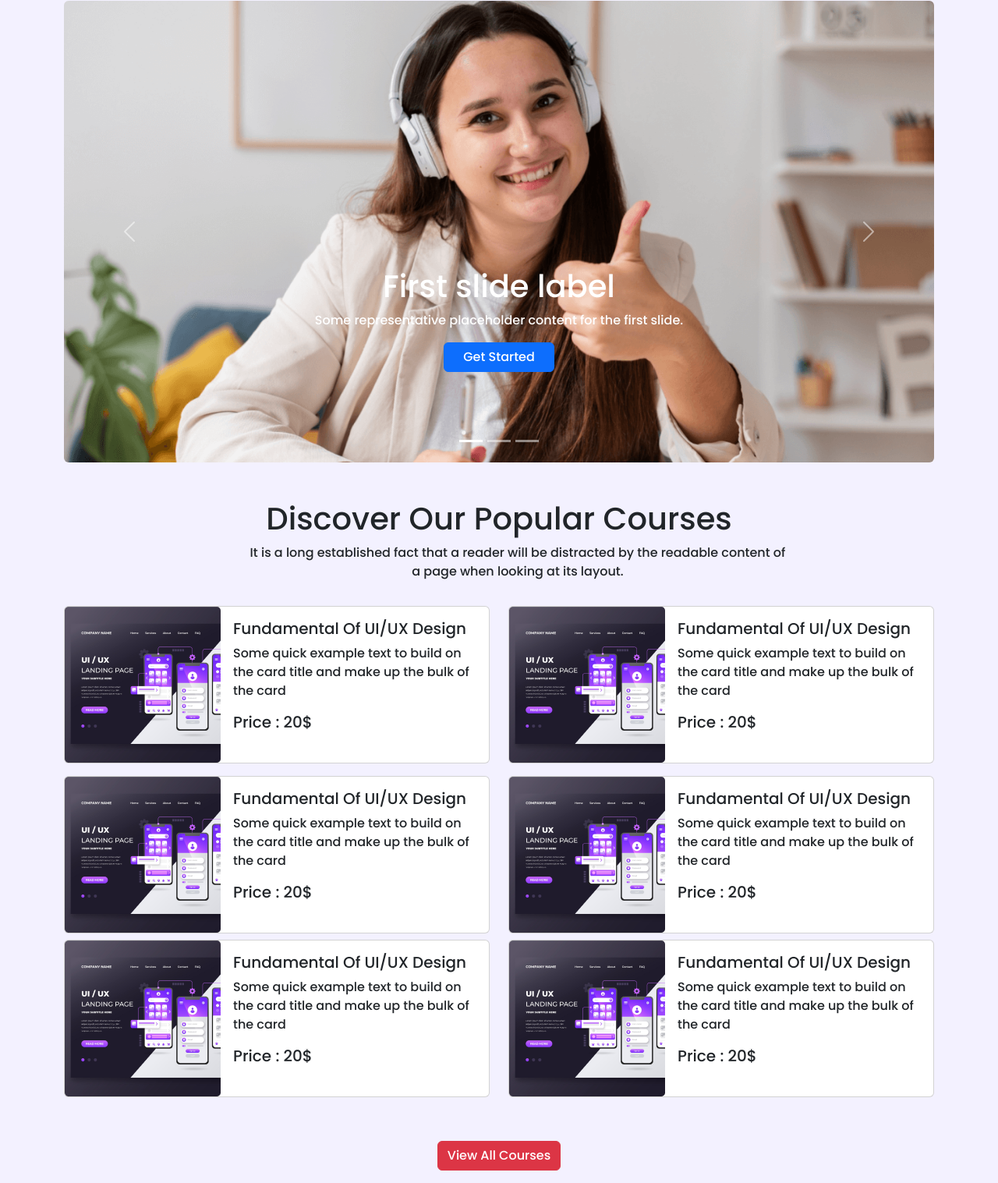
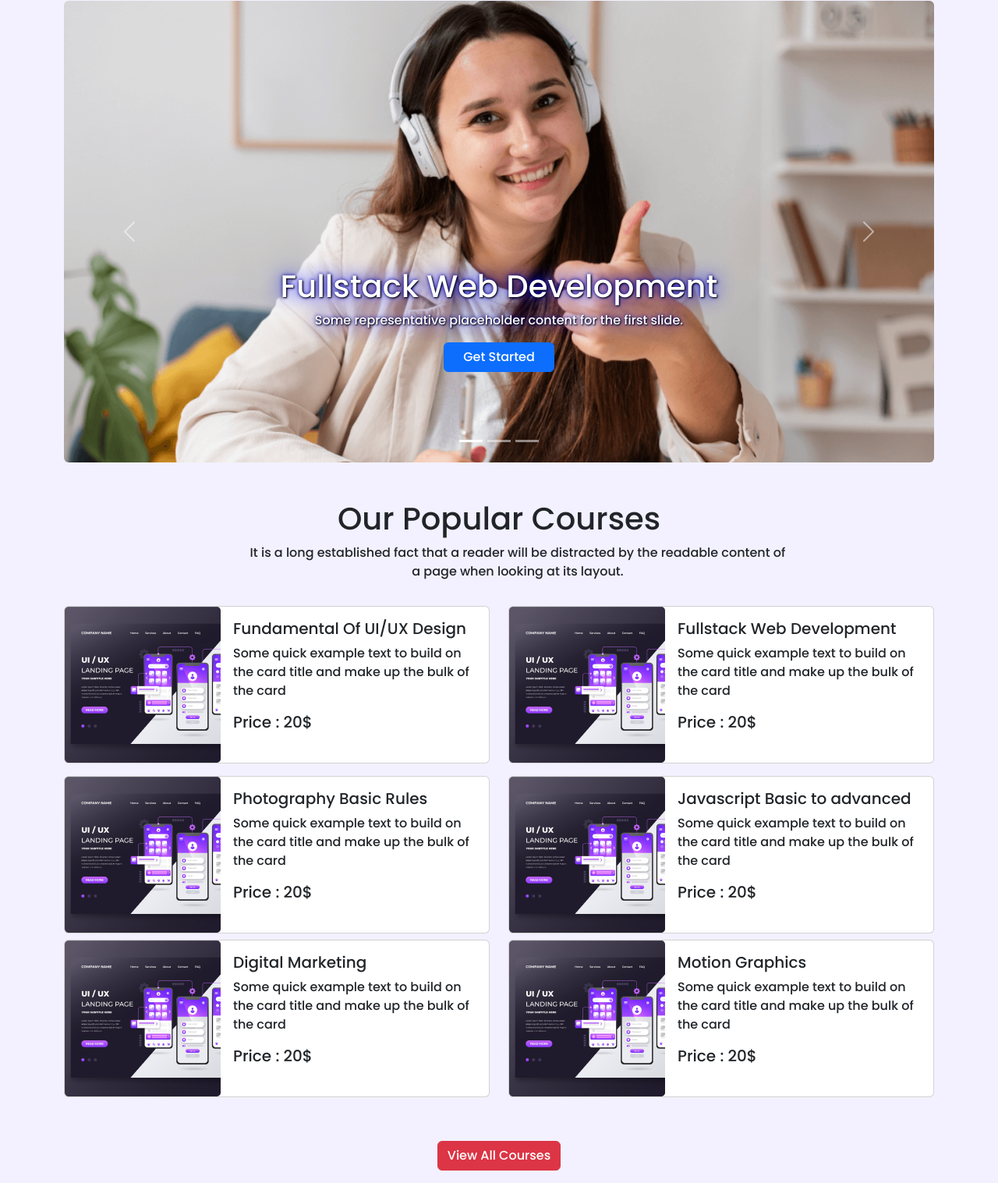
Before and after one commit to nuralam09/assignment-third-milestone, a plain HTML site: page index.html in a window 1280 px wide. Shown: the part 103-1620 px from the top of the page at 78% size. Drawn offline with nearby package versions, Linux system fonts and the light colour scheme.

Commit message:
Some Update

```diff
--- a/custom.css
+++ b/custom.css
@@ -7,7 +7,14 @@ body{
 
 }
 
-
+.carousel-caption-title {
+  color: white;
+  text-shadow: 1px 1px 2px black, 0 0 25px blue, 0 0 5px darkblue;
+}
+.carousel-caption-body{
+  color: white;
+  text-shadow: 1px 1px 2px black, 0 0 25px blue, 0 0 5px darkblue;
+}
 
 footer{
   background-color: black;
--- a/index.html
+++ b/index.html
@@ -107,8 +107,8 @@
               />
 
               <div class="carousel-caption mb-5 pb-5 d-none d-md-block">
-                <h1>First slide label</h1>
-                <p>
+                <h1 class="carousel-caption-title">Fullstack Web Development</h1>
+                <p class="carousel-caption-body">
                   Some representative placeholder content for the first slide.
                 </p>
                 <button type="button" class="btn px-4 btn-primary">
@@ -122,9 +122,9 @@
                 class="d-block rounded w-100"
                 alt="..."
               />
-              <div class="carousel-caption d-none d-md-block">
-                <h5>Second slide label</h5>
-                <p>
+              <div class="carousel-caption mb-5 pb-5 d-none d-md-block">
+                <h1 class="carousel-caption-title">Photography Basic Rules</h1>
+                <p class="carousel-caption-body">
                   Some representative placeholder content for the second slide.
                 </p>
                 <button type="button" class="btn px-4 btn-primary">
@@ -138,9 +138,9 @@
                 class="d-block rounded w-100"
                 alt="..."
               />
-              <div class="carousel-caption d-none d-md-block">
-                <h5>Third slide label</h5>
-                <p>
+              <div class="carousel-caption mb-5 pb-5 d-none d-md-block">
+                <h1 class="carousel-caption-title">Digital Marketing</h1>
+                <p class="carousel-caption-body">
                   Some representative placeholder content for the third slide.
                 </p>
                 <button type="button" class="btn px-4 btn-primary">
@@ -183,7 +183,7 @@
       <section>
         <div class="d-flex align-items-center flex-column">
           <div class="col-lg-8 col-md-12 col-sm-6">
-            <h1 class="text-center">Discover Our Popular Courses</h1>
+            <h1 class="text-center"> Our Popular Courses</h1>
             <p class="text-center ps-5">
               It is a long established fact that a reader will be distracted by the
               readable content of a page when looking at its layout.
@@ -209,7 +209,7 @@
                 <img src="images/course/course-1.png" alt="">
               </div>
               <div class="card-body">
-                <h5 class="card-title">Fundamental Of UI/UX Design</h5>
+                <h5 class="card-title">Fullstack Web Development</h5>
                 <p class="card-text">Some quick example text to build on the card title and make up the bulk of the card</p>
                 <h5>Price : 20$</h5>
               </div>
@@ -223,7 +223,7 @@
                 <img src="images/course/course-1.png" alt="">
               </div>
               <div class="card-body">
-                <h5 class="card-title">Fundamental Of UI/UX Design</h5>
+                <h5 class="card-title">Photography Basic Rules</h5>
                 <p class="card-text">Some quick example text to build on the card title and make up the bulk of the card</p>
                 <h5>Price : 20$</h5>
               </div>
@@ -235,7 +235,7 @@
                 <img src="images/course/course-1.png" alt="">
               </div>
               <div class="card-body">
-                <h5 class="card-title">Fundamental Of UI/UX Design</h5>
+                <h5 class="card-title">Javascript Basic to advanced</h5>
                 <p class="card-text">Some quick example text to build on the card title and make up the bulk of the card</p>
                 <h5>Price : 20$</h5>
               </div>
@@ -249,7 +249,7 @@
                 <img src="images/course/course-1.png" alt="">
               </div>
               <div class="card-body">
-                <h5 class="card-title">Fundamental Of UI/UX Design</h5>
+                <h5 class="card-title">Digital Marketing</h5>
                 <p class="card-text">Some quick example text to build on the card title and make up the bulk of the card</p>
                 <h5>Price : 20$</h5>
               </div>
@@ -261,7 +261,7 @@
                 <img src="images/course/course-1.png" alt="">
               </div>
               <div class="card-body">
-                <h5 class="card-title">Fundamental Of UI/UX Design</h5>
+                <h5 class="card-title">Motion Graphics</h5>
                 <p class="card-text">Some quick example text to build on the card title and make up the bulk of the card</p>
                 <h5>Price : 20$</h5>
               </div>
@@ -342,7 +342,7 @@
         <div class="d-flex align-items-center flex-column " >
           <div class="col-8">
             <div class="d-flex align-items-center flex-column ">
-              <h2>Frequently Asked Questions</h2>
+              <h2> Questions and Answer </h2>
             <p>It is a long established fact that a reader will be distracted by the readable
               content of a page when looking at its layout</p>
             </div>
```
